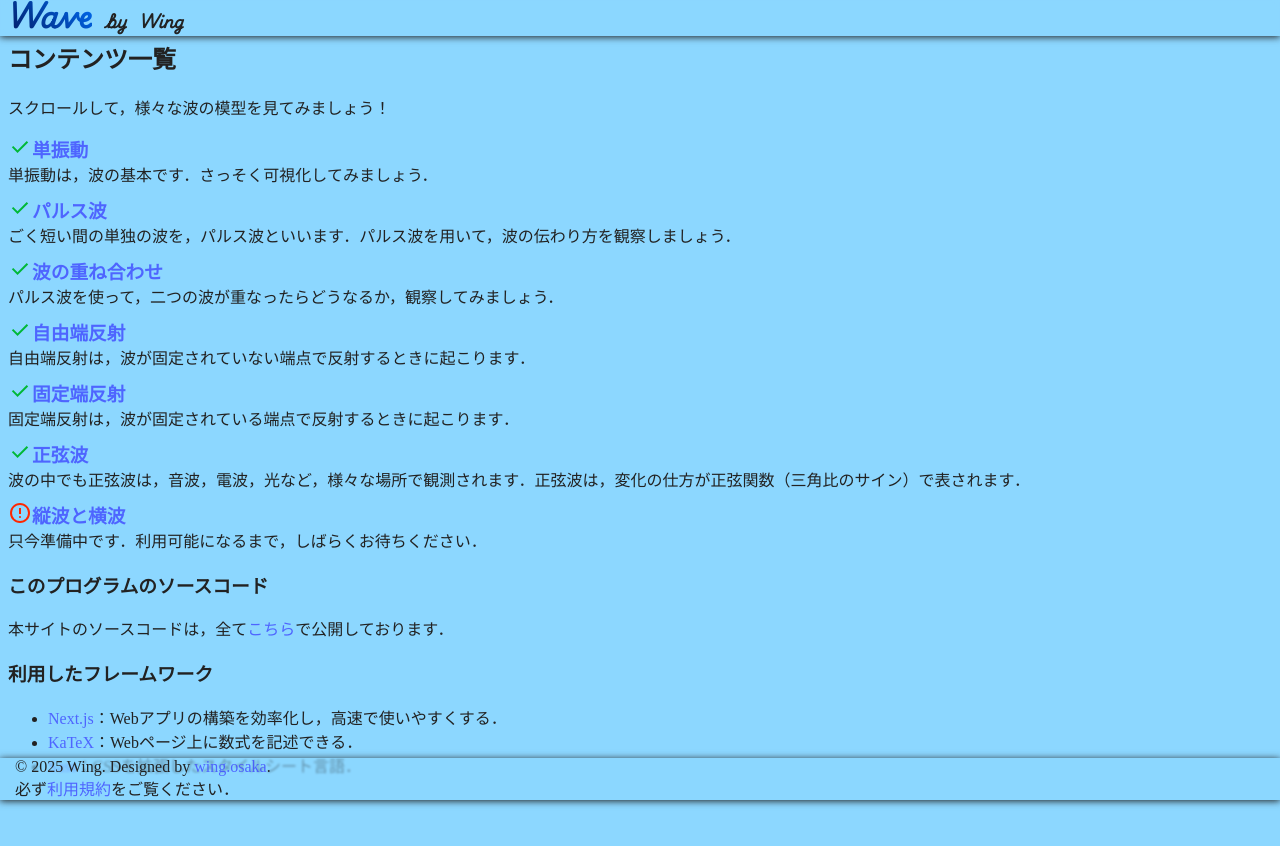
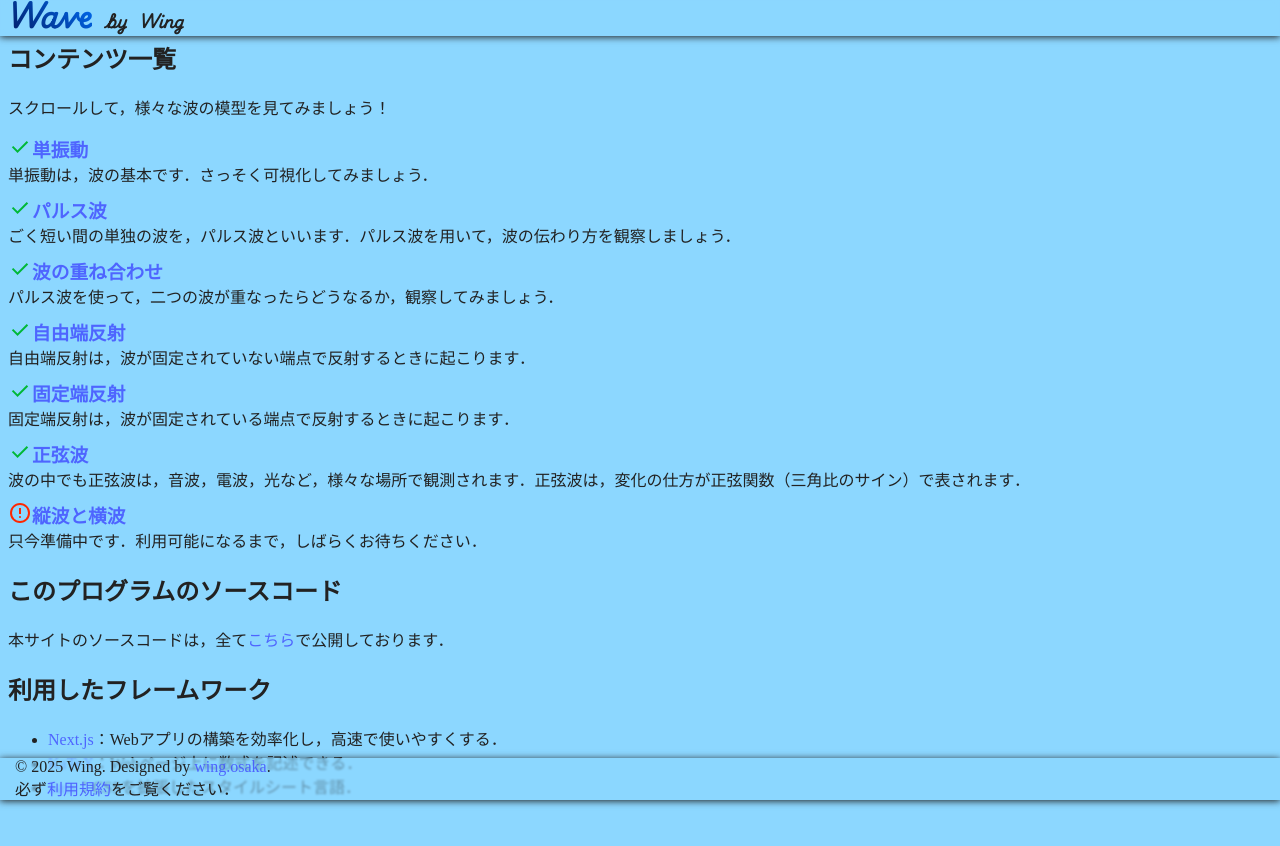
Before and after one commit to te-wing/wave.graphics, a Next.js app: page / in a window 1280 px wide. Shown: the top 846 px of the page. Built offline with nearby package versions, Linux system fonts and the light colour scheme; a web font is replaced by a local one.

Commit message:
Update page.tsx

```diff
--- a/src/app/page.tsx
+++ b/src/app/page.tsx
@@ -42,9 +42,9 @@ export default function Home() {
         </div>
       </section>
       <section>
-        <h3>このプログラムのソースコード</h3>
+        <h2>このプログラムのソースコード</h2>
         <p>本サイトのソースコードは，全て<a href='https://r.wing.osaka/wavesrccode' target='_blank'>こちら</a>で公開しております．</p>
-        <h3>利用したフレームワーク</h3>
+        <h2>利用したフレームワーク</h2>
         <ul>
           <li><strong><a href='https://r.wing.osaka/nextjs' target='_blank'>Next.js</a></strong>：Webアプリの構築を効率化し，高速で使いやすくする．</li>
           <li><strong><a href='https://r.wing.osaka/katex' target='_blank'>KaTeX</a></strong>：Webページ上に数式を記述できる．</li>
```
